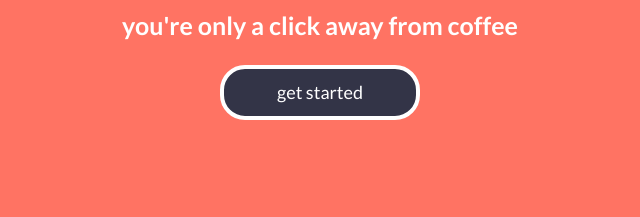
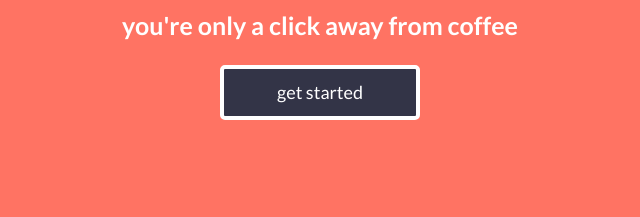
Before and after one commit to kimcurran/coffee-finder, a website: page client/index.html in a window 1280 px wide. Shown: the part 273-490 px from the top of the page, 320-960 px from the left. Drawn offline with nearby package versions, Linux system fonts and the light colour scheme; some packages are replaced by stand-ins of ours.

Commit message:
Update search button styling

```diff
--- a/client/app/css/global.css
+++ b/client/app/css/global.css
@@ -86,7 +86,7 @@ button {
   font-size: 18px;
   background-color: #333447;
   border-style: none;
-  border-radius: 25px;
+  border-radius: 5px;
   padding: 10px 10px;
   width: 200px;
   border: 4px solid #fff;
```
